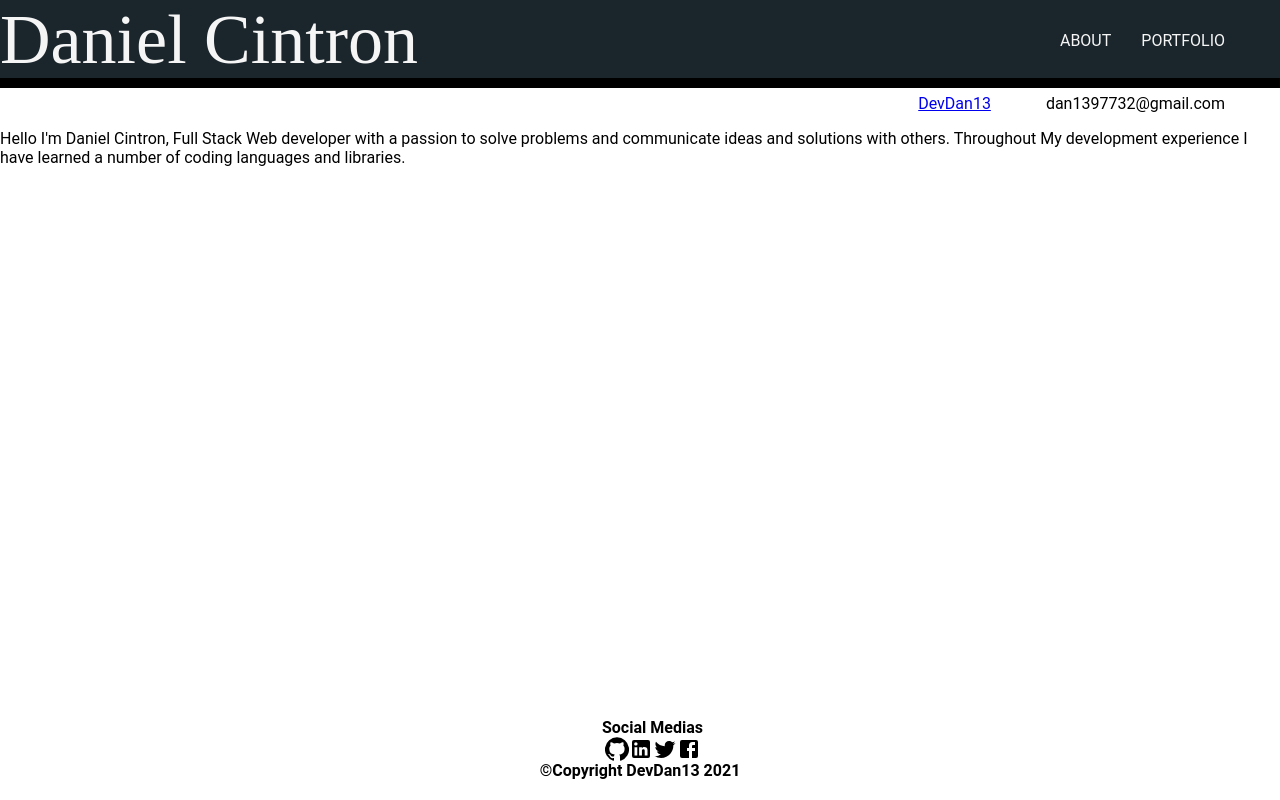
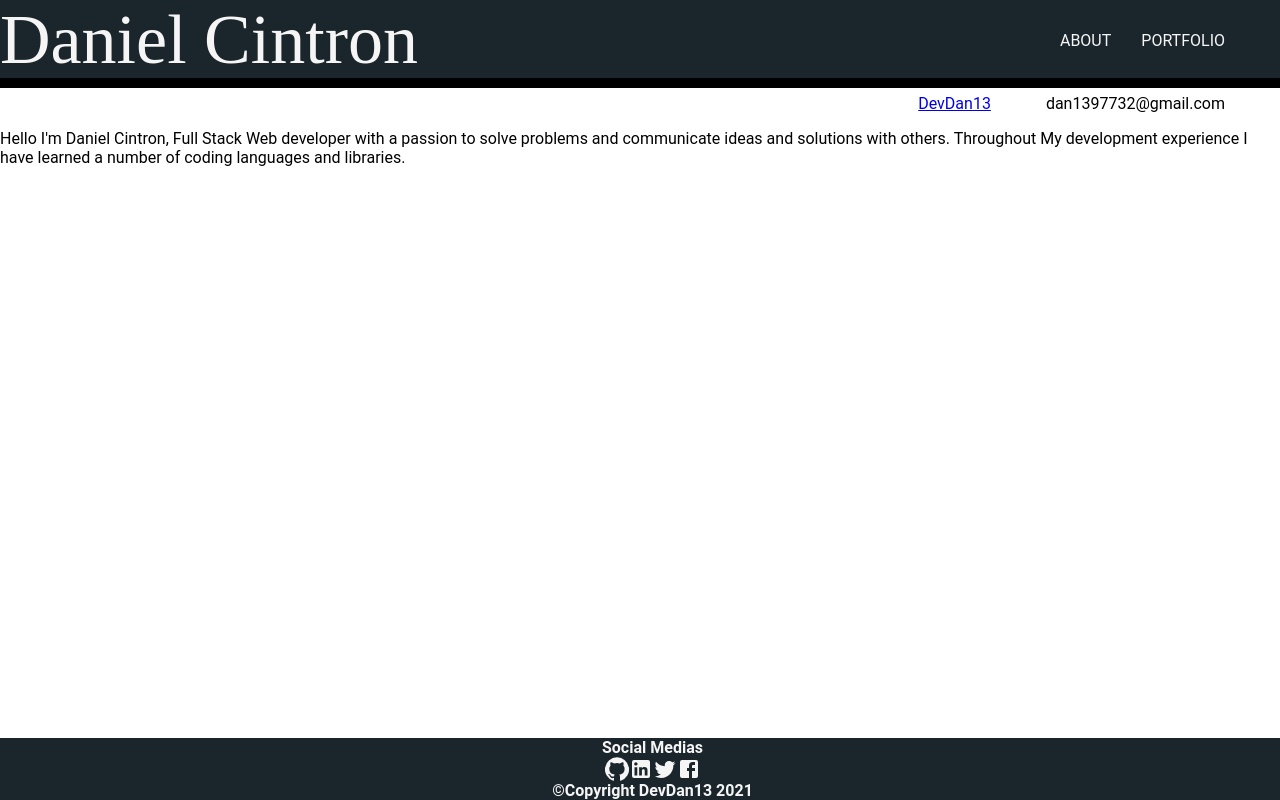
Before and after one commit to DevDan13/devdan13-react-deployed, a React (Create React App) app: page / in a window 1280 px wide. Built offline with nearby package versions, Linux system fonts and the light colour scheme.

Commit message:
full footer styling complete.

```diff
--- a/src/Components/Footer/index.js
+++ b/src/Components/Footer/index.js
@@ -33,7 +33,9 @@ export default function Footer() {
 
             </section>
 
-            <section>&copy;Copyright DevDan13 2021</section>
+            <section className="footer-copy">
+                &copy;Copyright DevDan13 2021
+            </section>
         </section>
     )
 }
--- a/src/Components/Footer/style.css
+++ b/src/Components/Footer/style.css
@@ -11,8 +11,11 @@
     display: flex;
     justify-content: center;
     text-align: center;
+    background-color: #1b262c;
+    margin-bottom: 0px;
 }
 
-.footer-icons, .footer-title{
+.footer-icons, .footer-title, .footer-copy{
     margin-left: 25px;
+    color: whitesmoke;
 }
```
